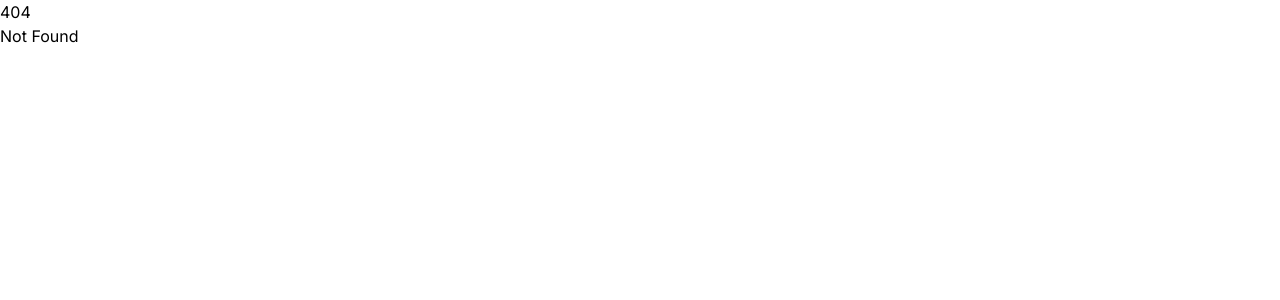
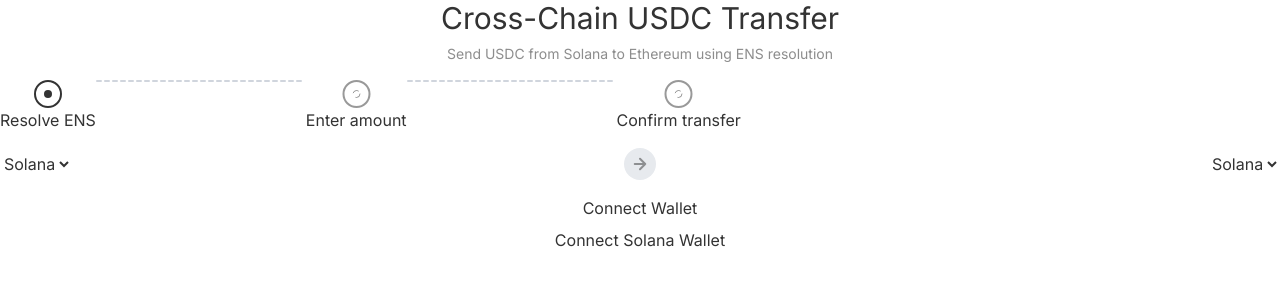
Before and after one commit to adetyaz/svelte-playground, a SvelteKit app: page /cross-chain in a window 1280 px wide. Before the commit this address had no page. Shown: the top 300 px of the page. Built offline with nearby package versions, Linux system fonts and the light colour scheme.

Commit message:
cross-chain

```diff
--- /dev/null
+++ b/src/routes/cross-chain/+page.svelte
@@ -0,0 +1,78 @@
+<script lang='ts'>
+  let activeTab = $state(false)
+
+</script>
+
+<main class="text-[#333333] text-center grid space-y-4">
+  <article class="grid space-y-2">
+    <h1 class="text-3xl">Cross-Chain USDC Transfer</h1>
+    <h2 class="text-sm text-[#3333338f]">Send USDC from Solana to Ethereum using ENS resolution</h2>
+  </article>
+  <div class="relative flex">
+    <div class="grid place-items-center">
+      <svg width="28" height="28" viewBox="0 0 28 28" fill="none" xmlns="http://www.w3.org/2000/svg">
+        <rect x="1" y="1" width="26" height="26" rx="13" stroke="#333333" stroke-width="2"/>
+        <circle cx="14" cy="14" r="4" fill="#333333"/>
+      </svg>
+      <p>Resolve ENS</p>
+    </div>
+    <svg width="210" height="2" viewBox="0 0 210 2" fill="none" xmlns="http://www.w3.org/2000/svg">
+      <line x1="0.99707" y1="1" x2="208.997" y2="1" stroke="#D0D5DD" stroke-width="2" stroke-linecap="round" stroke-dasharray="4 4"/>
+    </svg>
+    <div class="grid place-items-center">
+      {#if activeTab}
+        <svg width="28" height="28" viewBox="0 0 28 28" fill="none" xmlns="http://www.w3.org/2000/svg">
+          <rect x="1" y="1" width="26" height="26" rx="13" stroke="#333333" stroke-width="2"/>
+          <circle cx="14" cy="14" r="4" fill="#333333"/>
+        </svg>
+      {:else}
+        <svg width="29" height="28" viewBox="0 0 29 28" fill="none" xmlns="http://www.w3.org/2000/svg">
+          <rect x="1.49707" y="1" width="26" height="26" rx="13" stroke="#333333" stroke-opacity="0.5" stroke-width="2"/>
+          <circle cx="14.4971" cy="14" r="3.5" stroke="#333333" stroke-opacity="0.5" stroke-linecap="round" stroke-dasharray="6 6"/>
+        </svg>
+      {/if}
+      <p>Enter amount</p>
+    </div>
+    <svg width="210" height="2" viewBox="0 0 210 2" fill="none" xmlns="http://www.w3.org/2000/svg">
+      <line x1="0.99707" y1="1" x2="208.997" y2="1" stroke="#D0D5DD" stroke-width="2" stroke-linecap="round" stroke-dasharray="4 4"/>
+    </svg>
+    <div class="grid place-items-center">
+      {#if activeTab}
+        <svg width="28" height="28" viewBox="0 0 28 28" fill="none" xmlns="http://www.w3.org/2000/svg">
+          <rect x="1" y="1" width="26" height="26" rx="13" stroke="#333333" stroke-width="2"/>
+          <circle cx="14" cy="14" r="4" fill="#333333"/>
+        </svg>
+      {:else}
+        <svg width="29" height="28" viewBox="0 0 29 28" fill="none" xmlns="http://www.w3.org/2000/svg">
+          <rect x="1.49707" y="1" width="26" height="26" rx="13" stroke="#333333" stroke-opacity="0.5" stroke-width="2"/>
+          <circle cx="14.4971" cy="14" r="3.5" stroke="#333333" stroke-opacity="0.5" stroke-linecap="round" stroke-dasharray="6 6"/>
+        </svg>
+      {/if}
+      <p>Confirm transfer</p>
+    </div>
+  </div>
+  <div class="flex justify-between items-center">
+    <select name="from chain" id="">
+      <option value="Solana">
+        Solana
+        <!-- <span class=""></span> -->
+        <!-- <p>Solana</p> -->
+      </option>
+    </select>
+    <svg width="32" height="32" viewBox="0 0 32 32" fill="none" xmlns="http://www.w3.org/2000/svg">
+      <rect width="32" height="32" rx="16" fill="#E7EAEE"/>
+      <path d="M10.75 16H21.25M21.25 16L16 10.75M21.25 16L16 21.25" stroke="#333333" stroke-opacity="0.5" stroke-width="2" stroke-linecap="round" stroke-linejoin="round"/>
+    </svg>
+    <select name="to chain" id="">
+      <option value="Ethereum">
+        Solana
+        <!-- <span class=""></span> -->
+        <!-- <p>Solana</p> -->
+      </option>
+    </select>
+  </div>
+  <div>
+    <h3>Connect Wallet</h3>
+    <button class="rounded-lg px-4 py-2">Connect Solana Wallet</button>
+  </div>
+</main>
```
